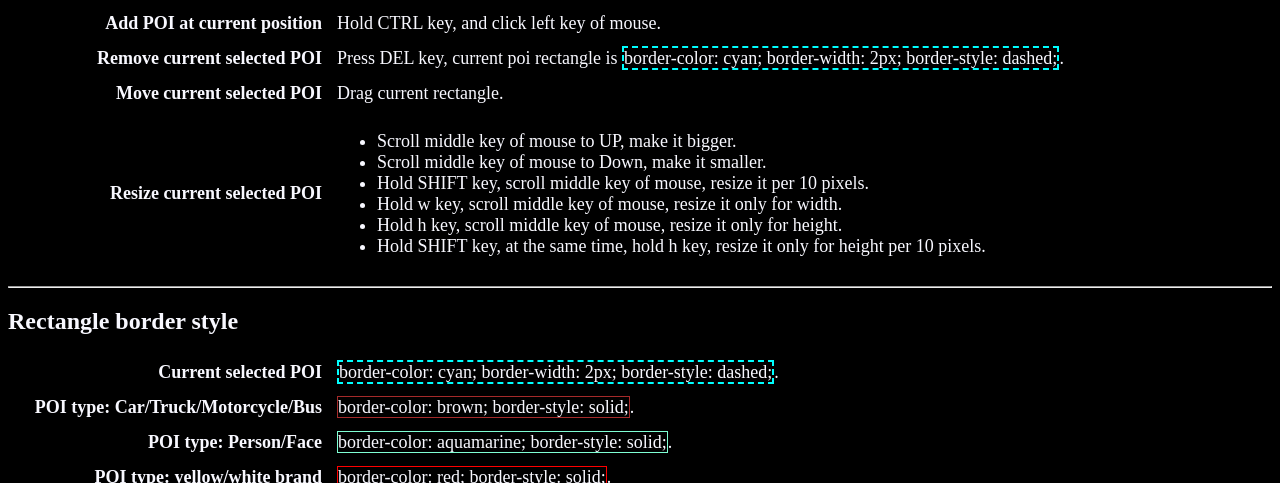
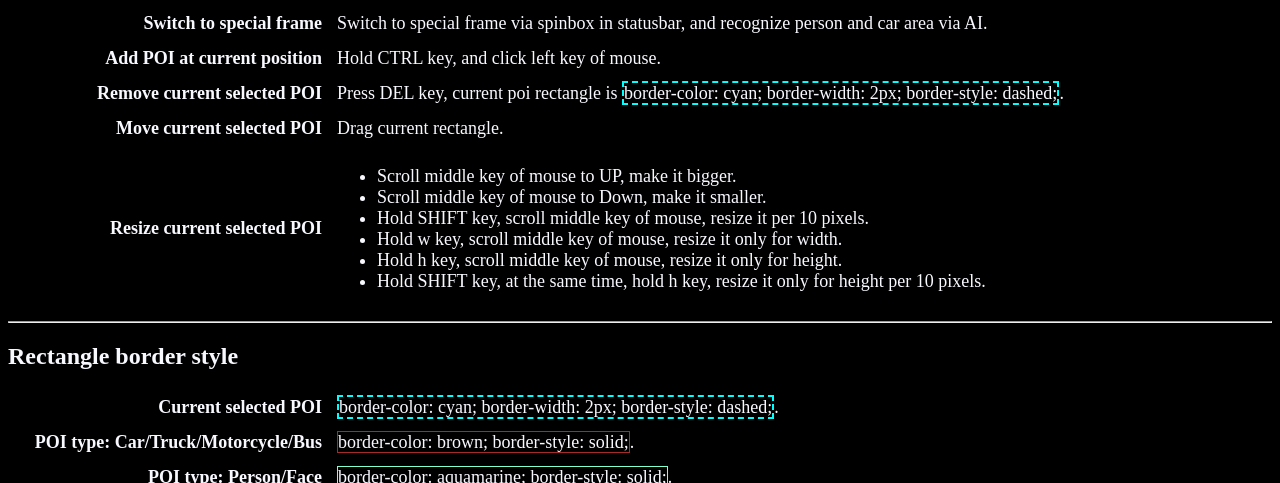
Before and after one commit to ecordiatest/ecordiatest.github.io, a plain HTML site: page Ecordia_PrivacyInfoProtect_Helper.html in a window 1280 px wide. Shown: the part 617-1100 px from the top of the page. Drawn offline with Linux system fonts and the light colour scheme.

Commit message:
Update Ecordia_PrivacyInfoProtect_Helper.html

```diff
--- a/Ecordia_PrivacyInfoProtect_Helper.html
+++ b/Ecordia_PrivacyInfoProtect_Helper.html
@@ -79,6 +79,10 @@
             <h2 class="info_header">Shortcut function</h2>
             <div class="info_content">
                 <table>
+                    <tr>
+                        <td class="info_tr_header">Switch to special frame</td>
+                        <td class="info_tr_content">Switch to special frame via spinbox in statusbar, and recognize person and car area via AI.</td>
+                    </tr>
                     <tr>
                         <td class="info_tr_header">Add POI at current position</td>
                         <td class="info_tr_content">Hold CTRL key, and click left key of mouse.</td>
```
